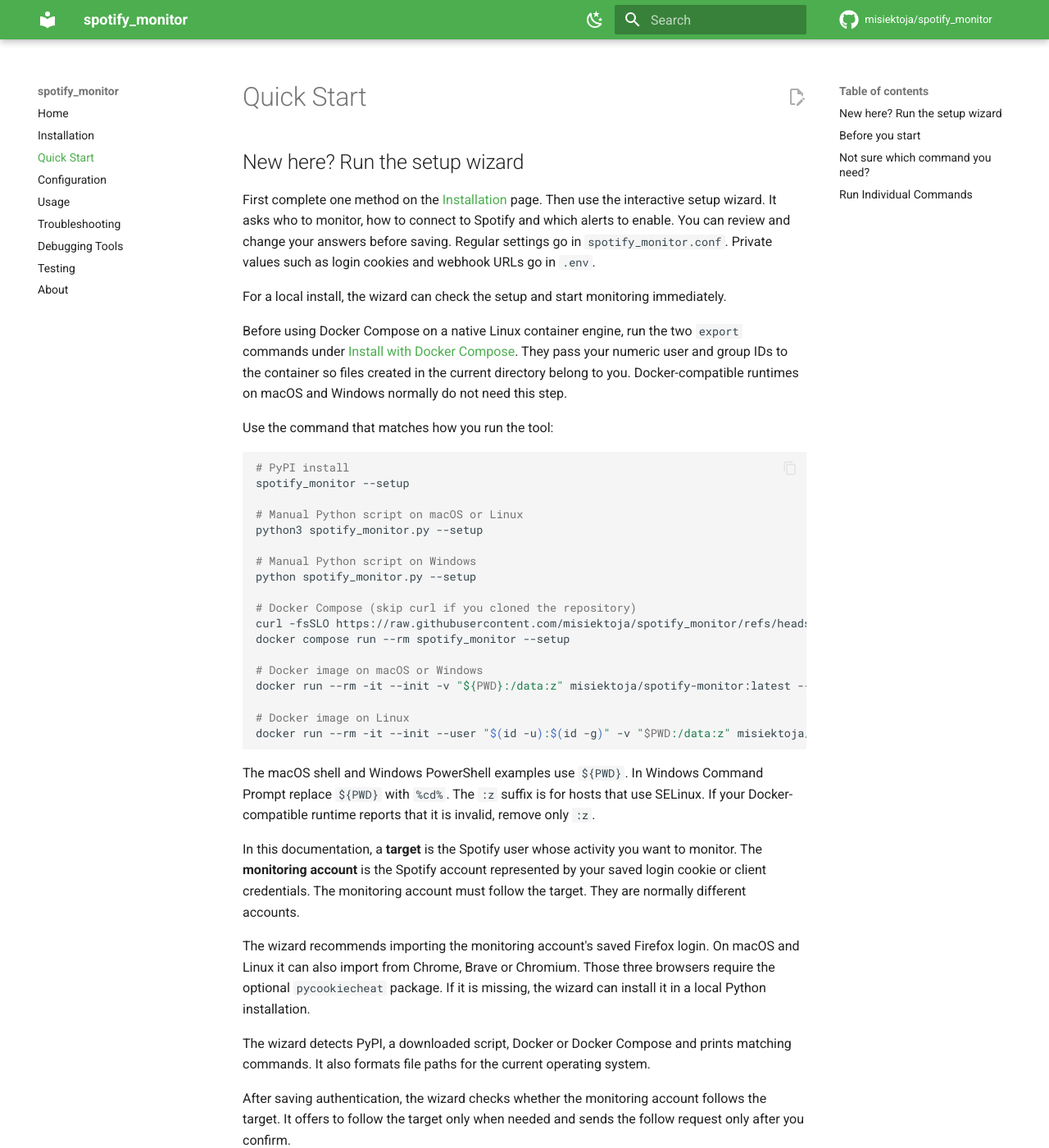
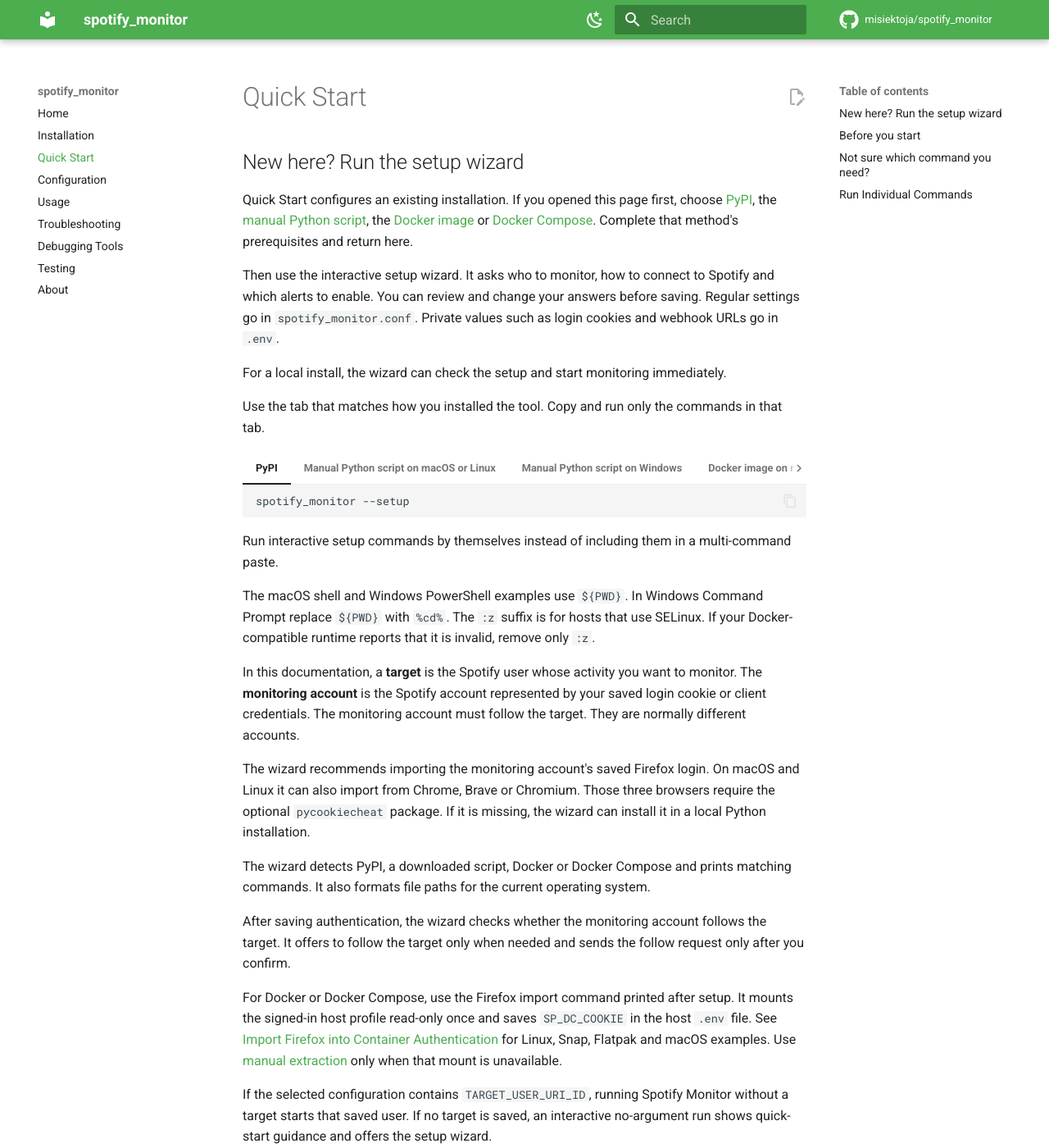
Before and after one commit to misiektoja/spotify_monitor, an MkDocs documentation site: the page built from docs/quick-start.md, in a window 1280 px wide and 1400 px high. Shown: the whole window at 82% size. Built offline with MkDocs 1.6.1 and Material for MkDocs 9.7.7, drawn with Linux system fonts in a browser that asks for light colours; comment, search, counter and statistics services are not loaded.

Commit message:
docs(quick-start): isolate interactive setup commands

````diff
--- a/docs/quick-start.md
+++ b/docs/quick-start.md
@@ -3,34 +3,62 @@
 <a id="new-here-run-the-setup-wizard"></a>
 ## New here? Run the setup wizard
 
-First complete one method on the [Installation](installation.md) page. Then use the interactive setup wizard. It asks who to monitor, how to connect to Spotify and which alerts to enable. You can review and change your answers before saving. Regular settings go in `spotify_monitor.conf`. Private values such as login cookies and webhook URLs go in `.env`.
+Quick Start configures an existing installation. If you opened this page first, choose [PyPI](installation.md#install-from-pypi), the [manual Python script](installation.md#manual-installation), the [Docker image](installation.md#docker-image) or [Docker Compose](installation.md#docker-compose). Complete that method's prerequisites and return here.
+
+Then use the interactive setup wizard. It asks who to monitor, how to connect to Spotify and which alerts to enable. You can review and change your answers before saving. Regular settings go in `spotify_monitor.conf`. Private values such as login cookies and webhook URLs go in `.env`.
 
 For a local install, the wizard can check the setup and start monitoring immediately.
 
-Before using Docker Compose on a native Linux container engine, run the two `export` commands under [Install with Docker Compose](installation.md#docker-compose). They pass your numeric user and group IDs to the container so files created in the current directory belong to you. Docker-compatible runtimes on macOS and Windows normally do not need this step.
+Use the tab that matches how you installed the tool. Copy and run only the commands in that tab.
 
-Use the command that matches how you run the tool:
+=== "PyPI"
 
-```sh
-# PyPI install
-spotify_monitor --setup
+    ```sh
+    spotify_monitor --setup
+    ```
 
-# Manual Python script on macOS or Linux
-python3 spotify_monitor.py --setup
+=== "Manual Python script on macOS or Linux"
 
-# Manual Python script on Windows
-python spotify_monitor.py --setup
+    ```sh
+    python3 spotify_monitor.py --setup
+    ```
 
-# Docker Compose (skip curl if you cloned the repository)
-curl -fsSLO https://raw.githubusercontent.com/misiektoja/spotify_monitor/refs/heads/main/docker-compose.yml
-docker compose run --rm spotify_monitor --setup
+=== "Manual Python script on Windows"
 
-# Docker image on macOS or Windows
-docker run --rm -it --init -v "${PWD}:/data:z" misiektoja/spotify-monitor:latest --setup
+    ```powershell
+    python spotify_monitor.py --setup
+    ```
 
-# Docker image on Linux
-docker run --rm -it --init --user "$(id -u):$(id -g)" -v "$PWD:/data:z" misiektoja/spotify-monitor:latest --setup
-```
+=== "Docker image on macOS or Windows"
+
+    ```sh
+    docker run --rm --pull=always -it --init -v "${PWD}:/data:z" misiektoja/spotify-monitor:latest --setup
+    ```
+
+=== "Docker image on Linux"
+
+    ```sh
+    docker run --rm --pull=always -it --init --user "$(id -u):$(id -g)" -v "$PWD:/data:z" misiektoja/spotify-monitor:latest --setup
+    ```
+
+=== "Docker Compose"
+
+    Run setup from the directory used during installation. You do not need to download `docker-compose.yml` again.
+
+    On a native Linux container engine, run these shell commands in the same terminal immediately before setup unless the variables are already set there or you saved the numeric values in the Compose `.env` file during installation. For permanent project values, use the numeric `.env` form under [Install with Docker Compose](installation.md#docker-compose). Docker-compatible runtimes on macOS and Windows should skip this export block.
+
+    ```sh
+    export SPOTIFY_MONITOR_UID="$(id -u)"
+    export SPOTIFY_MONITOR_GID="$(id -g)"
+    ```
+
+    Then run setup by itself:
+
+    ```sh
+    docker compose run --rm --pull=always spotify_monitor --setup
+    ```
+
+Run interactive setup commands by themselves instead of including them in a multi-command paste.
 
 The macOS shell and Windows PowerShell examples use `${PWD}`. In Windows Command Prompt replace `${PWD}` with `%cd%`. The `:z` suffix is for hosts that use SELinux. If your Docker-compatible runtime reports that it is invalid, remove only `:z`.
 
````
